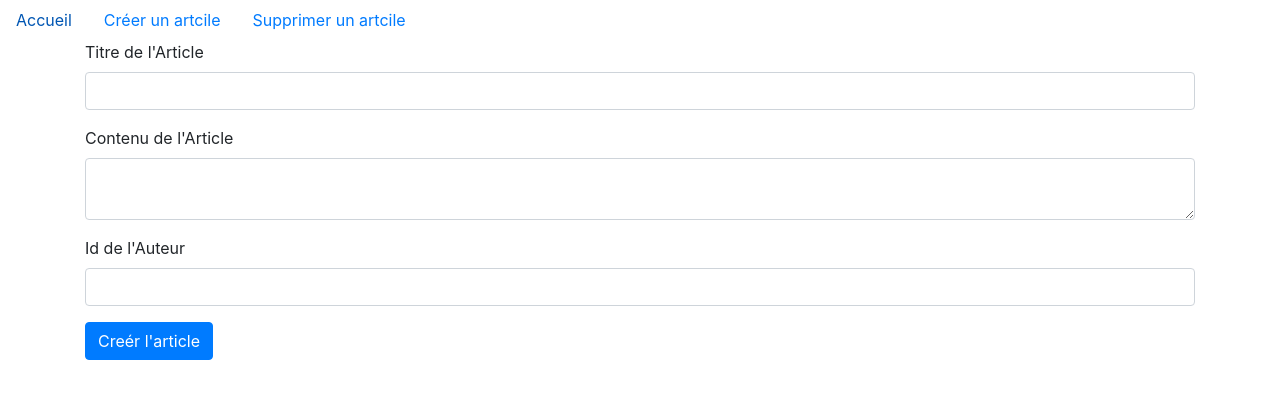
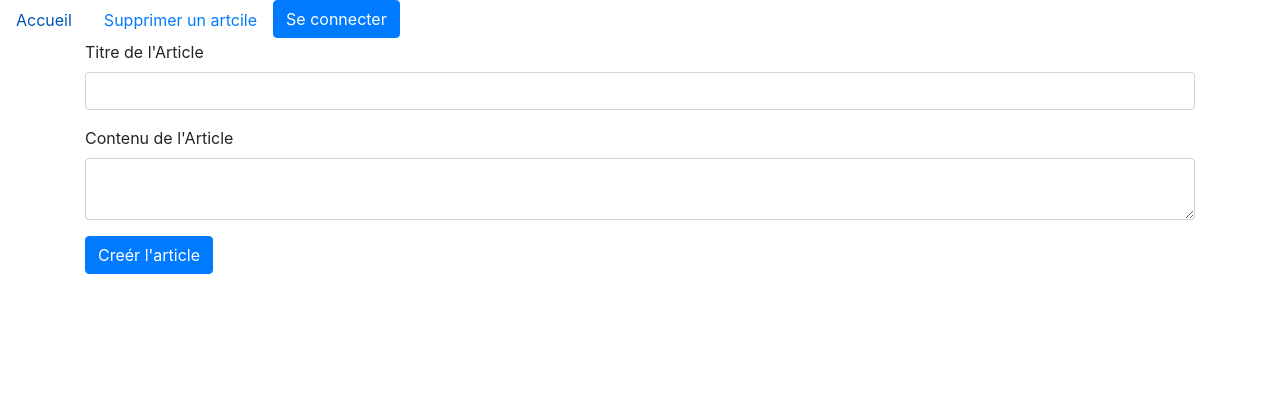
Before and after one commit to OmyRob86/first-react-project, a React (Create React App) app: page /articles/create in a window 1280 px wide. Shown: the top 398 px of the page. Built offline with nearby package versions, Linux system fonts and the light colour scheme.

Commit message:
add conditional display over user connection state

```diff
--- a/src/App.js
+++ b/src/App.js
@@ -1,4 +1,5 @@
 import React from 'react';
+import { CookiesProvider } from 'react-cookie';
 import {
   BrowserRouter as Router,
   Switch,
@@ -20,6 +21,7 @@ import NotFound       from './pages/NotFound';
 
 const App = () => {
   return (
+    <CookiesProvider>
       <Router>
         <Navigation />
         <Switch>
@@ -32,6 +34,7 @@ const App = () => {
         </Switch>
         <ToastContainer />
       </Router>
+    </CookiesProvider>
   );
 }
 
--- a/src/components/CreateComment.js
+++ b/src/components/CreateComment.js
@@ -1,4 +1,5 @@
 import React, { useState } from 'react';
+import { useCookies } from 'react-cookie';
 import        { toast }    from 'react-toastify';
 
 
@@ -9,7 +10,8 @@ import Button    from 'react-bootstrap/Button';
 const CreateComment = ({ articleId, onCreate }) => {
 
     const [ content,   setContent   ] = useState("");
-    const [ author,    setAuthor    ] = useState("");
+
+    const [ cookies,   setCookie    ] = useCookies();
 
     const handleSubmit = (event) => {
         event.preventDefault();
@@ -22,7 +24,7 @@ const CreateComment = ({ articleId, onCreate }) => {
             },
             body: JSON.stringify({
                 content,
-                author,
+                author: cookies.user.id,
                 articleId,
             }),
         })
@@ -36,13 +38,12 @@ const CreateComment = ({ articleId, onCreate }) => {
                     content,
                     articleId,
                     created_at: new Date(),
-                    authorFirstname: "Omy",
-                    authorLastname: "Quevedo"
+                    authorId: cookies.user.id,
+                    authorFirstname: cookies.user.firstname,
+                    authorLastname: cookies.user.lastname,
                 });
 
                 setContent("");
-                setAuthor("");
-
             } else {
                 toast.error(
                     <div>
@@ -64,9 +65,6 @@ const CreateComment = ({ articleId, onCreate }) => {
             case "content":
                 setContent(event.target.value);
                 break;
-            case "author":
-                setAuthor(event.target.value);
-                break;
             // no default
         }
     }
@@ -82,15 +80,6 @@ const CreateComment = ({ articleId, onCreate }) => {
                     value={content}
                 />
             </Form.Group>
-            <Form.Group controlId="comment.author" >
-                <Form.Label>Id de l'Auteur</Form.Label>
-                <Form.Control
-                    type="number"
-                    name="author"
-                    onChange={handleChange}
-                    value={author}
-                />
-            </Form.Group>
             <Button variant="primary" type="submit">Publier</Button>
         </Form>
     )
--- a/src/components/Navigation.js
+++ b/src/components/Navigation.js
@@ -1,8 +1,44 @@
 import React from 'react';
+import { useCookies } from 'react-cookie';
 import { Link } from 'react-router-dom';
 import Nav from 'react-bootstrap/Nav';
+import Button from 'react-bootstrap/Button';
 
 const Navigation = () => {
+    const [ cookies, setCookie, removeCookie ] = useCookies();
+
+    const handleLogout = () => {
+        removeCookie("userToken");
+        removeCookie("user");
+    }
+
+    const renderButton = () => {
+        if (cookies.userToken) {
+            return (
+                <Nav.Item>
+                    <Button onClick={handleLogout} >Se déconnecter</Button>
+                </Nav.Item>
+            )
+        } else {
+            return (
+                <Nav.Item>
+                    <Button as={Link} to="/signin" >Se connecter</Button>
+                </Nav.Item>
+            )
+        }
+    }
+    const renderCreateArticleLink = () => {
+        if (cookies.userToken) {
+            return (
+                <Nav.Item>
+                    <Nav.Link as={Link} to="/articles/create">
+                        Créer un artcile
+                    </Nav.Link>
+                </Nav.Item>
+            )
+        }
+    }
+
     return (
         <Nav>
             <Nav.Item>
@@ -10,16 +46,13 @@ const Navigation = () => {
                     Accueil
                 </Nav.Link>
             </Nav.Item>
-            <Nav.Item>
-                <Nav.Link as={Link} to="/articles/create">
-                    Créer un artcile
-                </Nav.Link>
-            </Nav.Item>
+            {renderCreateArticleLink()}
             <Nav.Item>
                 <Nav.Link as={Link} to="/articles/delete">
                     Supprimer un artcile
                 </Nav.Link>
             </Nav.Item>
+            {renderButton()}
       </Nav>
     );
 }
--- a/src/components/ViewComment.js
+++ b/src/components/ViewComment.js
@@ -1,4 +1,5 @@
 import React from 'react';
+import { useCookies } from 'react-cookie';
 import { toast } from 'react-toastify';
 
 import { formatDate } from '../utils/date';
@@ -8,7 +9,9 @@ import Button from 'react-bootstrap/Button';
 import { FaAllergies } from 'react-icons/fa';
 
 const ViewComment = ({ comment, onDelete }) => {
-    const { id, content, authorFirstname, authorLastname, created_at } = comment;
+    const { id, content, authorId, authorFirstname, authorLastname, created_at } = comment;
+
+    const [ cookies, setCookie ] = useCookies();
 
     const handleClick = () => {
 
@@ -49,15 +52,24 @@ const ViewComment = ({ comment, onDelete }) => {
         console.log("Hola Corona :D ");
     }
 
-    return (
-        <ListGroup.Item>
-            <p>
+    const renderTrashButton = () => {
+        const user = cookies.user || {};
+        if (user.id === authorId) {
+            return (
                 <Button
                     variant="outline-danger"
                     onClick={handleClick}
                 >
                     <FaAllergies />
                 </Button>
+            )
+        }
+    };
+
+    return (
+        <ListGroup.Item>
+            <p>
+                {renderTrashButton()}
                 &nbsp;{content}
             </p>
             <small className="text-muted">
--- a/src/components/ViewComments.js
+++ b/src/components/ViewComments.js
@@ -1,4 +1,5 @@
 import React, { useEffect, useState } from 'react';
+import { useCookies } from 'react-cookie';
 import { toast } from 'react-toastify';
 
 import ListGroup from 'react-bootstrap/ListGroup';
@@ -9,6 +10,8 @@ import ViewComment from '../components/ViewComment';
 const ViewComments = ({ articleId }) => {
 
     const [ comments, setComments ] = useState([]);
+
+    const [ cookies,  setCookie   ] = useCookies();
 
     useEffect(() => {
         fetch('http://localhost:3001/api/comments?articles_id=' + articleId)
@@ -54,14 +57,23 @@ const ViewComments = ({ articleId }) => {
         );
     });
 
+    const renderCreateComment = () => {
+        if (cookies.userToken) {
+            return (
+                <ListGroup.Item>
+                    <CreateComment
+                        articleId={articleId}
+                        onCreate={handleCreate}
+                    />
+                </ListGroup.Item>
+            )
+        }
+    }
+
     return (
         <ListGroup>
             {renderedComments}
-            <ListGroup.Item>
-                <CreateComment
-                articleId={articleId}
-                onCreate={handleCreate} />
-            </ListGroup.Item>
+            {renderCreateComment()}
         </ListGroup>
     );
 };
--- a/src/pages/CreateArticle.js
+++ b/src/pages/CreateArticle.js
@@ -1,4 +1,5 @@
 import React, { useState } from 'react';
+import { useCookies } from 'react-cookie';
 import        { toast }    from 'react-toastify';
 
 import Container from 'react-bootstrap/Container';
@@ -8,7 +9,8 @@ import Button    from 'react-bootstrap/Button';
 const CreateArticle = () => {
     const [ title,   setTitle   ] = useState("");
     const [ content, setContent ] = useState("");
-    const [ author,  setAuthor  ] = useState("");
+
+    const [ cookies, setCookie  ] = useCookies();
 
     const handleSubmit = (event) => {
         event.preventDefault();
@@ -22,7 +24,7 @@ const CreateArticle = () => {
             body: JSON.stringify({
                 title,
                 content,
-                author,
+                author: cookies.user.id,
             }),
         })
         .then((result) => {
@@ -32,7 +34,6 @@ const CreateArticle = () => {
             if (status === "OK") {
                 setTitle("");
                 setContent("");
-                setAuthor("");
                 toast.success("L'article à bien été ajouté");
             } else {
                 toast.error(
@@ -67,9 +68,6 @@ const CreateArticle = () => {
             case "content":
                 setContent(event.target.value);
                 break;
-            case "author":
-                setAuthor(event.target.value);
-                break;
             // no default
         }
     }
@@ -95,15 +93,6 @@ const CreateArticle = () => {
                         value={content}
                     />
                 </Form.Group>
-                <Form.Group controlId="article.author" >
-                    <Form.Label>Id de l'Auteur</Form.Label>
-                    <Form.Control
-                        type="number"
-                        name="author"
-                        onChange={handleChange}
-                        value={author}
-                    />
-                </Form.Group>
                 <Button variant="primary" type="submit">Creér l'article</Button>
             </Form>
         </Container>
--- a/src/pages/Signin.js
+++ b/src/pages/Signin.js
@@ -7,7 +7,7 @@ import Form          from 'react-bootstrap/Form';
 import Button        from 'react-bootstrap/Button';
 
 
-const Signin = () => {
+const Signin = ({ history }) => {
     const [ email,     setEmail     ] = useState ("");
     const [ password,  setPassword  ] = useState ("");
     const [ cookies, setCookie ] = useCookies("userToken");
@@ -47,7 +47,8 @@ const Signin = () => {
                 console.log(infos);
                 setCookie("userToken", infos.userToken);
                 setCookie("user", infos.user);
-                toast.success("Todo bien amigo :D");
+
+                history.push('/');
             } else {
                 toast.error(
                     <div>
```
Lines whose indentation alone changed are shown as unchanged.
